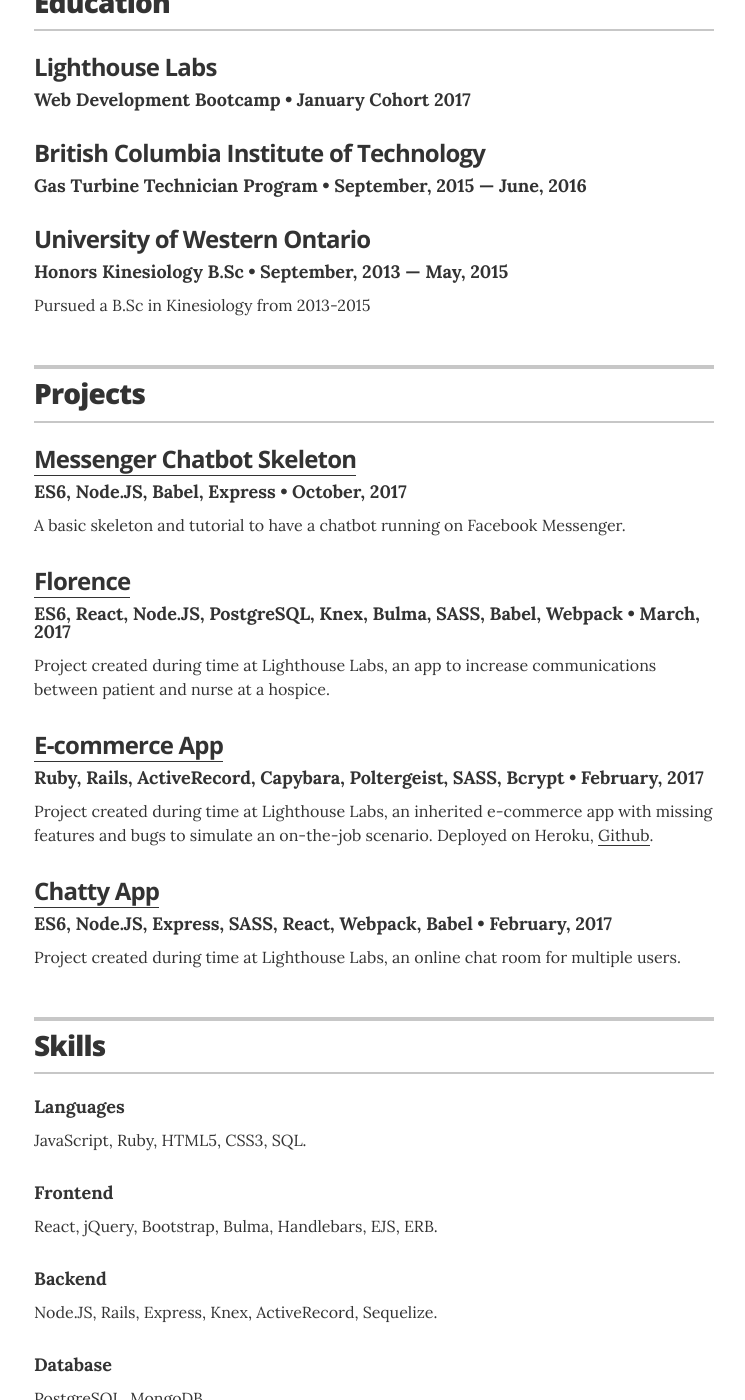
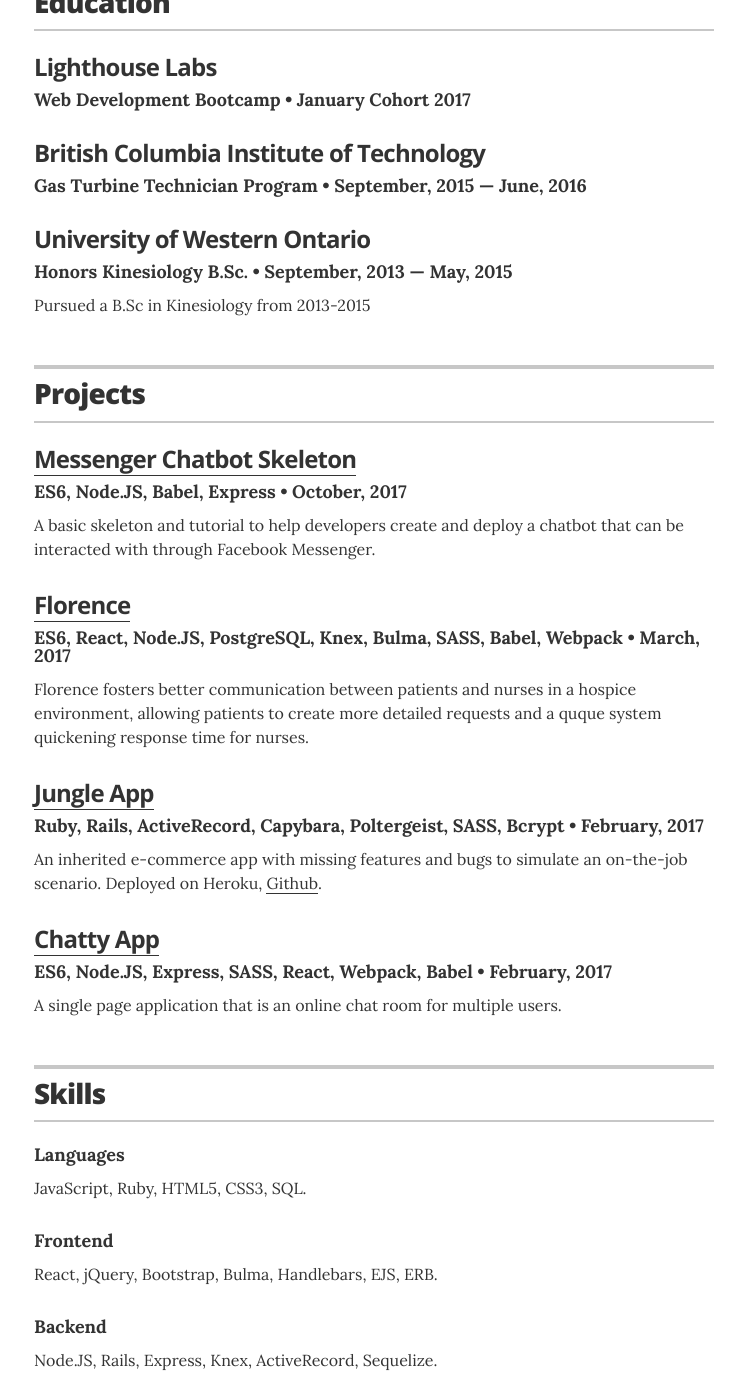
Before and after one commit to mprads/mprads.github.io, a Jekyll site: the page built from index.html, in a window 1280 px wide and 1400 px high, scrolled down 1194 px. Shown: the whole window, without its empty margins (266-1011 px from the left). Built offline with Jekyll 4.4.1, drawn with Linux system fonts in a browser that asks for light colours; some of the changed text lies outside the part shown.

Commit message:
changed intro and descriptions of projects

```diff
--- a/_config.yml
+++ b/_config.yml
@@ -12,7 +12,7 @@
 resume_contact_telephone:       "604-365-2188"
 resume_contact_address:         "458 East 10th Street, North Vancouver"
 resume_header_contact_info: "458 East 10th Street, North Vancouver | 604-365-2188 | mylesprademaker@gmail.com"
-resume_header_intro: "<p>Full stack developer with experience in a fast paced start up enviroment creating Facebook Messenger chatbots. After strengthening my problem solving skills and ability to put out an MVP in a timely manner I am looking for an enviroment to improve my code efficiency and maintainability. A strong worker who is comfortable within a team dynamic or working on my own. Always willing to receive feedback in order to improve my work or offer an opinion during team meetings. </p>"
+resume_header_intro: "<p>Full stack developer with experience in a fast paced start up environment creating Facebook Messenger chatbots, modern single-page apps, and backend service-oriented architecture. After having strengthened my problem solving skills and ability to put out an MVP in a timely manner, I am looking for an environment to improve my code efficiency and maintainability. I am strong worker who is comfortable within a team dynamic or working on my own. I am quick learner who is always looking for feedback in order to grow as a developer. </p>"
 
 # use "yes" to display the email contact button,
 # "no" to display an "I'm not looking for work" message,
--- a/_data/associations.yml
+++ b/_data/associations.yml
@@ -5,4 +5,4 @@
   role: Volunteer Mentor
   year: March, 2017
   # url:
-  summary: Lead a table of participants through the instructions to build a simple landing page.
+  summary: Led a group of participants through an introduction to web development workshop, where we produced a landing page using basic web technologies.
--- a/_data/education.yml
+++ b/_data/education.yml
@@ -7,7 +7,7 @@
   uni: British Columbia Institute of Technology
   year: September, 2015 &mdash; June, 2016
 
-- degree: Honors Kinesiology B.Sc
+- degree: Honors Kinesiology B.Sc.
   uni: University of Western Ontario
   year: September, 2013 &mdash; May, 2015
   summary: Pursued a B.Sc in Kinesiology from 2013-2015
--- a/_data/projects.yml
+++ b/_data/projects.yml
@@ -5,25 +5,25 @@
   role: ES6, Node.JS, Babel, Express
   duration: October, 2017
   url: "https://github.com/mprads/messenger-chat-bot-skeleton"
-  description: A basic skeleton and tutorial to have a chatbot running on Facebook Messenger.
+  description: A basic skeleton and tutorial to help developers create and deploy a chatbot that can be interacted with through Facebook Messenger.
 
 - project: Florence
   role: ES6, React, Node.JS, PostgreSQL, Knex, Bulma, SASS, Babel, Webpack
   duration: March, 2017
   url: "https://github.com/mprads/florence-final-project"
-  description: Project created during time at Lighthouse Labs, an app to increase communications between patient and nurse at a hospice.
+  description: Florence fosters better communication between patients and nurses in a hospice environment, allowing patients to create more detailed requests and a quque system quickening response time for nurses.
 
-- project: E-commerce App
+- project: Jungle App
   role: Ruby, Rails, ActiveRecord, Capybara, Poltergeist, SASS, Bcrypt
   duration: February, 2017
   url: "https://lit-chamber-75943.herokuapp.com/"
-  description: Project created during time at Lighthouse Labs, an inherited e-commerce app with missing features and bugs to simulate an on-the-job scenario. Deployed on Heroku, <a href="https://github.com/mprads/jungle-rails" target="_blank">Github</a>.
+  description: An inherited e-commerce app with missing features and bugs to simulate an on-the-job scenario. Deployed on Heroku, <a href="https://github.com/mprads/jungle-rails" target="_blank">Github</a>.
 
 - project: Chatty App
   role: ES6, Node.JS, Express, SASS, React, Webpack, Babel
   duration: February, 2017
   url: "https://github.com/mprads/chatty-app"
-  description: Project created during time at Lighthouse Labs, an online chat room for multiple users.
+  description: A single page application that is an online chat room for multiple users.
 
 #- project: Order for Pickup App
 #  role: ES6, ES5, Node.js, Express, Bootstrap, jQuery, SASS, PostgreSQL, Knex, Twilio, Knex-Logger
```
